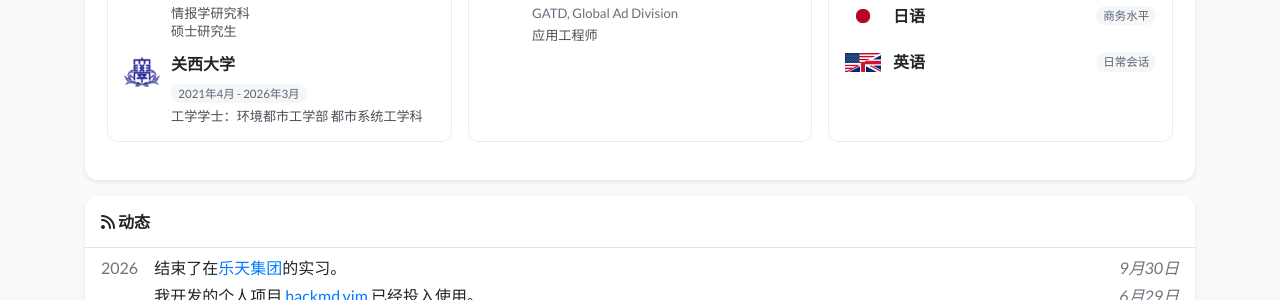
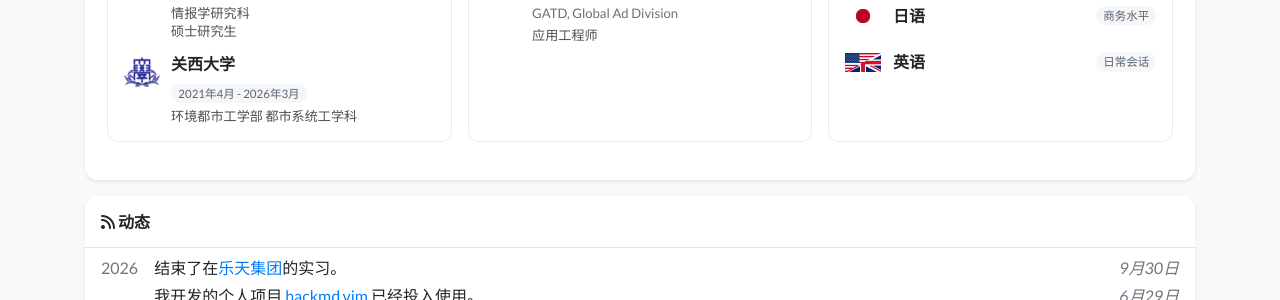
Before and after one commit to teiyou416/blog, a Jekyll site: the page built from zh/index.html, in a window 1280 px wide and 900 px high, scrolled down 610 px. Shown: the part 152-452 px from the top of the window. Built offline with Jekyll 4.4.1, drawn with Linux system fonts in a browser that asks for light colours; nearby versions of some CDN libraries; a style sheet for code colours, icons or effects is not loaded.

```diff
--- a/_data/profile.yml
+++ b/_data/profile.yml
@@ -81,7 +81,7 @@ education:
   #logo: /assets/images/badges/Kyoto_University.svg
   #logo: /assets/images/badges/ku_e2.jpg
   position: >-
-    graduate school of informatics <br/>
+    Graduate school of informatics <br/>
     Master Student
   date: April. 2026  - March. 2028
   ja:
@@ -100,15 +100,15 @@ education:
   logo: /assets/images/badges/ku.png
   #logo : /assets/images/badges/ku.png
   # logo : /assets/images/badges/kansaiU.jpg
-  position: B.Eng. :Department of Civil, Environmental and Applied Systems Engineering
+  position: Department of Civil, Environmental and Applied Systems Engineering
   date: April. 2021 - March. 2026
   ja:
     name: 関西大学
-    position: 学士（工学）：環境都市工学部 都市システム工学科
+    position: 環境都市工学部 都市システム工学科
     date: 2021年4月 - 2026年3月
   zh:
     name: 关西大学
-    position: 工学学士：环境都市工学部 都市系统工学科
+    position: 环境都市工学部 都市系统工学科
     date: 2021年4月 - 2026年3月
 
 experience:
```
